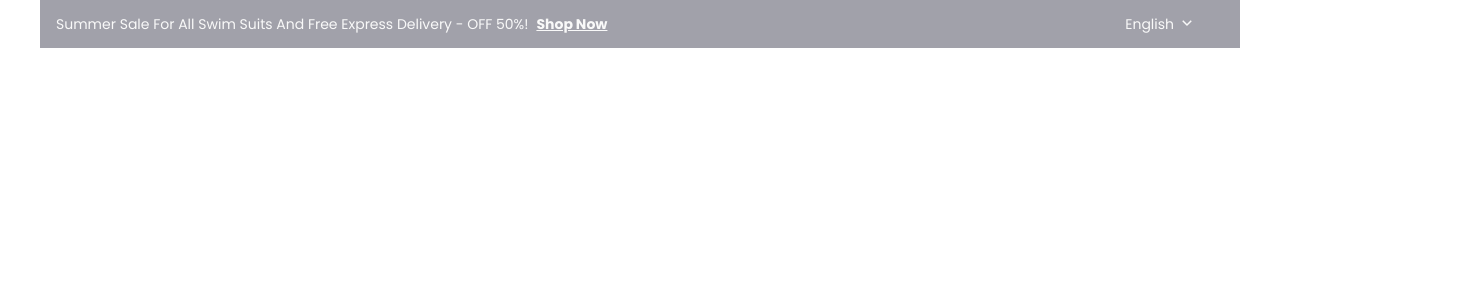
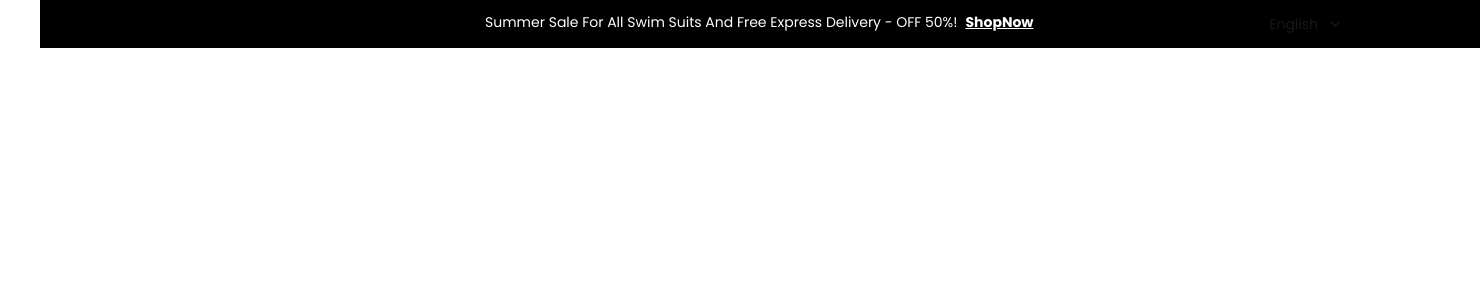
Before and after one commit to Ahmedzai73/E-Commerce-Hackathon-Project, a Next.js app in the folder wednesday-04-12-24/: page / in a window 1280 px wide. Shown: the top 300 px of the page, 1480 px wide, since content can reach past the window. Built offline with nearby package versions, Linux system fonts and the light colour scheme.

Commit message:
Top Header Mistakes Fixed

```diff
--- a/wednesday-04-12-24/src/app/Components/TopHeader.tsx
+++ b/wednesday-04-12-24/src/app/Components/TopHeader.tsx
@@ -1,35 +1,3 @@
-// import { RiArrowDownSLine } from "react-icons/ri";
-// import { Poppins } from "next/font/google";
-
-// // Fetch the Poppins font from Google Fonts.
-// const Poppinsfont = Poppins({
-//   weight: ["400", "700"], // Specify the font weights to load.
-//   style: ["normal", "italic"], // Specify the font styles to load.
-//   subsets: ["latin"], // Specify the font subsets to load.
-//   display: "swap", // Specify the font display mode to load.
-// });
-
-// export default function TopHeader() {
-//   return (
-//    <div className={`container ${Poppinsfont.className}  mx-auto bg-black`}>
-// <div className="sm:w-[1440px] w-full h-12 relative bg-zinc-400 mx-auto  ">
-//   <div className="left-[445px] top-[12px] absolute justify-start items-start gap-[231px] inline-flex">
-//     <div className="justify-start items-center gap-2 flex">
-//       <div className="w-[474px] h-[18px] text-[#f9f9f9] text-sm font-normal leading-[21px]">Summer Sale For All Swim Suits And Free Express Delivery - OFF 50%!</div>
-//       <div className="text-center text-[#f9f9f9] text-sm font-semibold  underline leading-normal">ShopNow</div>
-//     </div>
-//     <div className="justify-center items-center gap-[5px] flex">
-//       <div className="text-[#f9f9f9] text-sm font-normal flex leading-[21px]">English <RiArrowDownSLine className="font-semibold text-lg ml-3"/></div>
-//       <div className="w-6 h-6 relative" />
-//     </div>
-//   </div>
-// </div>
-
-
-//     </div>
-//   );
-// }
-
 import { RiArrowDownSLine } from "react-icons/ri";
 import { Poppins } from "next/font/google";
 
@@ -42,26 +10,16 @@ const Poppinsfont = Poppins({
 });
 
 export default function TopHeader() {
+
+
   return (
-    <div className={`container ${Poppinsfont.className} mx-auto bg-black`}>
-      <div className="w-full h-16 sm:h-12 relative bg-zinc-400 mx-auto flex items-center justify-center">
-        <div className="flex flex-col sm:flex-row justify-between items-center w-full max-w-[1440px] px-4">
-          <div className="flex items-center gap-2">
-            <div className="text-[#f9f9f9] text-base sm:text-sm font-normal leading-[24px] sm:leading-[21px]">
-              Summer Sale For All Swim Suits And Free Express Delivery - OFF 50%!
-            </div>
-            <div className="text-center text-[#f9f9f9] text-base sm:text-sm font-semibold underline leading-normal">
-              Shop Now
-            </div>
-          </div>
-          <div className="flex items-center gap-1">
-            <div className="text-[#f9f9f9] text-base sm:text-sm font-normal flex leading-[24px] sm:leading-[21px]">
-              English <RiArrowDownSLine className="font-semibold text-lg ml-1" />
-            </div>
-            <div className="w-6 h-6 relative" />
-          </div>
+    <div className={`container ${Poppinsfont.className} mx-auto`}>
+      <div className="header w-[1440px] h-12 bg-black grid items-center pl-[445px] ">
+        <div className="contentholder w-[859px] h-6 grid  grid-cols-1 ">
+          <h1 className="text-sm font-normal font-['Poppins'] text-white absolute leading-[21px]">Summer Sale For All Swim Suits And Free Express Delivery - OFF 50%!<span className="text-sm font-semibold font-['Poppins'] underline leading-normal ml-2">ShopNow</span></h1>
+         <p className="text-sm font-normal font-['Poppins'] leading-[21px]  flex justify-end items-center ">English <RiArrowDownSLine className="text-lg ml-2"/></p>
+        </div>
         </div>
       </div>
-    </div>
   );
 }
```
